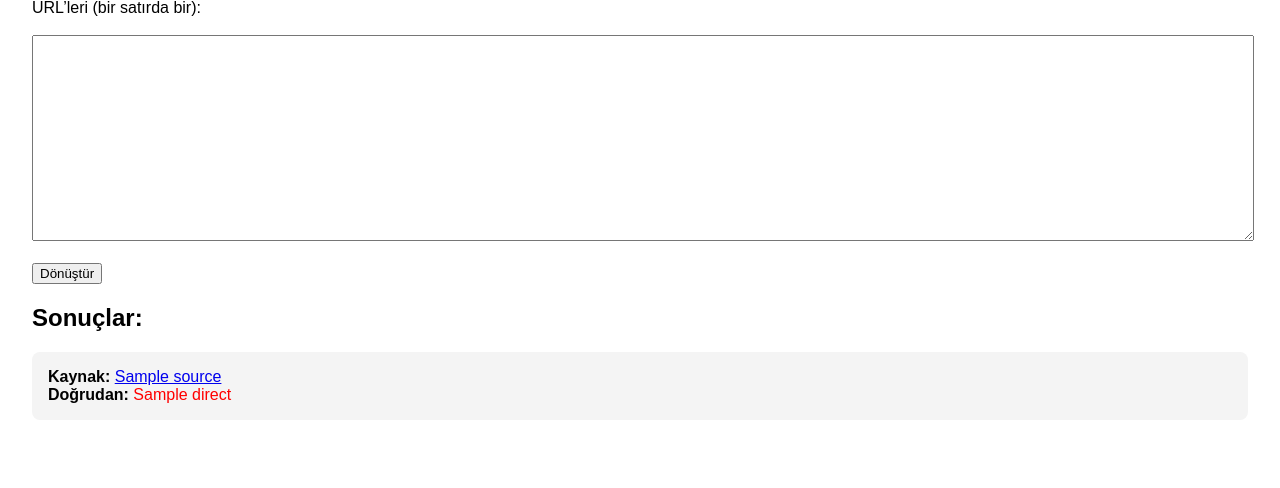
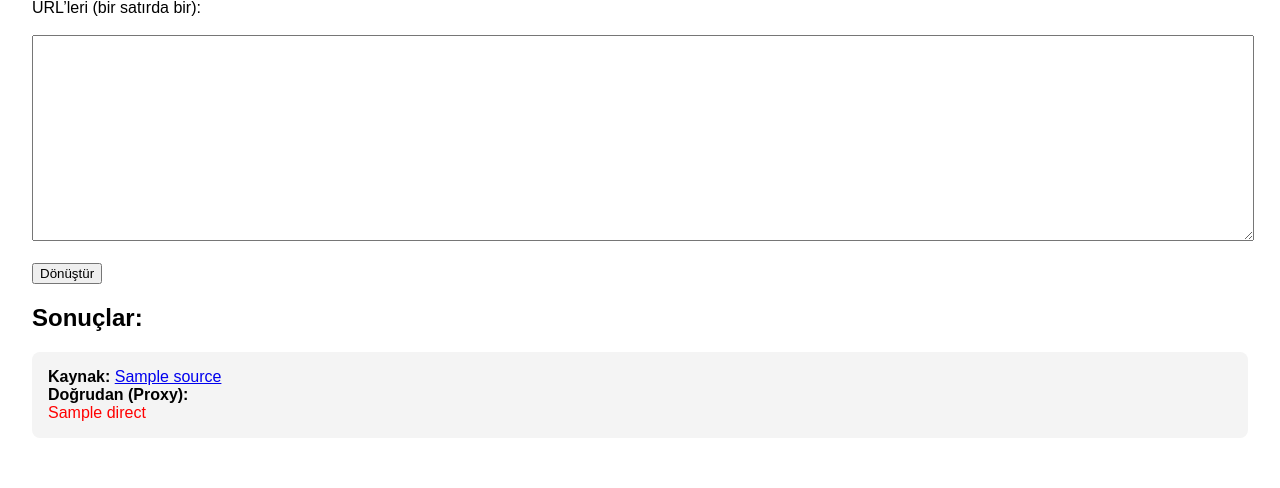
Before and after one commit to Herclevoliet/bilibili-to-cytube, a Flask app: template templates/index.html in a window 1280 px wide. Shown: the part 91-579 px from the top of the page. Run offline with Flask 3, Linux system fonts and the light colour scheme; the template is opened without the code that fills it: most values are stand-ins (such as "Sample title", 1, 10 or a date in 2020).

Commit message:
Update index.html

```diff
--- a/templates/index.html
+++ b/templates/index.html
@@ -23,10 +23,11 @@
     {% for item in results %}
         <div class="link">
             <strong>Kaynak:</strong> <a href="{{ item.source }}" target="_blank">{{ item.source }}</a><br>
-                <strong>Doğrudan:</strong>
+            <strong>Doğrudan (Proxy):</strong><br>
             {% if item.direct.startswith('http') %}
-                    <a href="{{ item.direct }}" target="_blank">{{ item.direct }}</a><br>
-                    <em>Cytu.be'de "Custom media" alanına yapıştırabilirsin.</em>
+                {% set proxy_url = url_for('proxy', url=item.direct) %}
+                <a href="{{ proxy_url }}" target="_blank">{{ proxy_url }}</a><br>
+                <em>Cytu.be'de Custom Media alanına bu proxy linki yapıştırın.</em>
             {% else %}
                 <span style="color:red">{{ item.direct }}</span>
             {% endif %}
@@ -34,5 +35,3 @@
     {% endfor %}
 </div>
 {% endif %}
-</body>
-</html>
```
Lines whose indentation alone changed are shown as unchanged.
